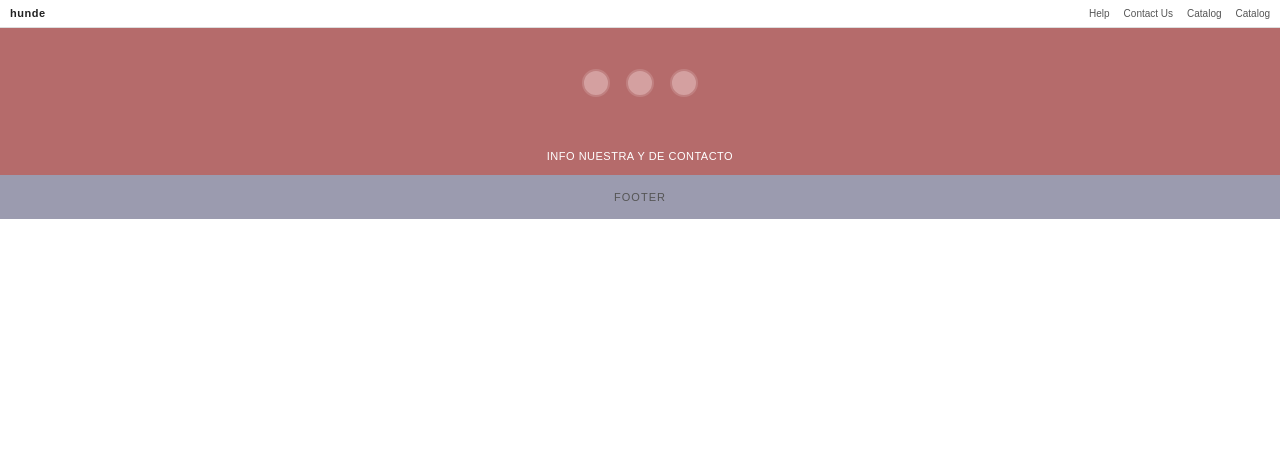
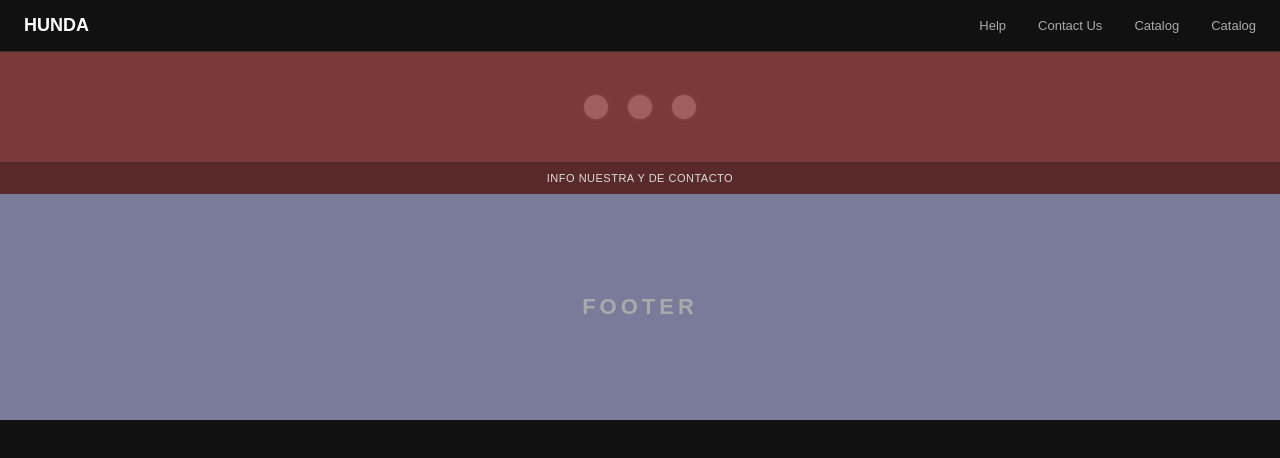
Before and after one commit to brigitteblau/bbm, a Next.js app: page /contact in a window 1280 px wide. Shown: the top 458 px of the page. Built offline with nearby package versions, Linux system fonts and the light colour scheme.

Commit message:
arregle landing y help

```diff
--- a/app/globals.css
+++ b/app/globals.css
@@ -1,29 +1,3 @@
-@import "tailwindcss";
-
-:root {
-  --background: #ffffff;
-  --foreground: #171717;
-}
-
-@theme inline {
-  --color-background: var(--background);
-  --color-foreground: var(--foreground);
-  --font-sans: var(--font-geist-sans);
-  --font-mono: var(--font-geist-mono);
-}
-
-@media (prefers-color-scheme: dark) {
-  :root {
-    --background: #0a0a0a;
-    --foreground: #ededed;
-  }
-}
-
-body {
-  background: var(--background);
-  color: var(--foreground);
-  font-family: Arial, Helvetica, sans-serif;
-}
 * {
   box-sizing: border-box;
   margin: 0;
@@ -32,64 +6,106 @@ body {
 
 body {
   font-family: Arial, sans-serif;
-  background: #fff;
+  background: #111;
+  color: #fff;
 }
+
 html, body {
   width: 100%;
   min-height: 100vh;
 }
+
 /* NAVBAR */
 .navbar {
-  background: #fff;
-  border-bottom: 1px solid #ddd;
-  height: 28px;
+  background: #111;
+  border-bottom: 1px solid #333;
+  height: 52px;
   display: flex;
   align-items: center;
   justify-content: space-between;
-  padding: 0 10px;
+  padding: 0 24px;
 }
 
 .navbar-logo {
-  font-size: 11px;
+  font-size: 18px;
   font-weight: 700;
-  color: #222;
-  letter-spacing: 0.5px;
+  color: #fff;
 }
 
 .navbar-links {
   display: flex;
-  gap: 14px;
+  gap: 32px;
 }
 
 .navbar-links a {
-  font-size: 10px;
-  color: #555;
+  font-size: 13px;
+  color: #aaa;
   text-decoration: none;
 }
 
-.navbar-links a:hover {
-  color: #222;
+/* LANDING */
+.landing-hero {
+  background: #6b3a3a;
+  height: calc(100vh - 52px);
+  display: flex;
+  flex-direction: column;
+  justify-content: space-between;
+  padding: 20px;
+}
+
+.landing-section1 {
+  font-size: 28px;
+  font-weight: 700;
+  color: #fff;
+}
+
+.demo-btn {
+  align-self: flex-end;
+  margin-bottom: 80px;
+  background: #222;
+  border: 1px solid #555;
+  padding: 16px 32px;
+  font-size: 18px;
+  font-weight: 700;
+  color: #fff;
+  cursor: pointer;
+}
+
+/* FOOTER */
+.footer {
+  background: #7a7a9a;
+  padding: 100px 14px;
+  display: flex;
+  align-items: center;
+  justify-content: center;
+}
+.footer-label {
+  font-size: 22px;
+  color: #aaa;
+  letter-spacing: 4px;
+  font-weight: 700;
 }
 
 /* HERO / VIDEO BLOCK */
 .hero-block {
-  background: #b56b6b;
-  height: calc(100vh - 28px);
+  background: #7a3a3a;
+  height: calc(100vh - 52px);
   display: flex;
   align-items: center;
   justify-content: center;
 }
 
-.hero-block .video-label {
-  color: #fff;
-  font-size: 16px;
-  font-weight: 700;
-  letter-spacing: 2px;
+.hero-block {
+  background: #7a3a3a;
+  height: 35vh;
+  display: flex;
+  align-items: center;
+  justify-content: center;
 }
 
 /* CONTACT HERO */
 .contact-hero {
-  background: #b56b6b;
+  background: #7a3a3a;
   display: flex;
   align-items: center;
   justify-content: center;
@@ -101,87 +117,43 @@ html, body {
   width: 28px;
   height: 28px;
   border-radius: 50%;
-  background: #d4a0a0;
-  border: 2px solid #c08080;
+  background: #a06060;
+  border: 2px solid #804040;
 }
 
 .contact-info {
-  background: #b56b6b;
+  background: #5a2a2a;
   display: flex;
   align-items: center;
   justify-content: center;
   padding: 10px;
-  color: #fff;
+  color: #ddd;
   font-size: 11px;
   letter-spacing: 0.5px;
 }
 
-/* CONTENT BLOCKS (gray rounded rows) */
 .content-blocks {
-  background: #3b3d6b;
-  padding: 12px 10px;
+  background: #4a4d8a;
+  padding: 16px 12px;
   display: flex;
   flex-direction: column;
-  gap: 8px;
+  justify-content: space-around;
+  min-height: 50vh;
 }
 
 .content-block {
-  background: #d0d0d8;
+  background: #e8e8ee;
   border-radius: 20px;
-  height: 28px;
+  height: 48px;
   display: flex;
   align-items: center;
   justify-content: center;
-}
-
-.content-block.faq {
-  background: #d0d0d8;
+  border: none;
 }
 
 .content-block .faq-label {
-  font-size: 12px;
+  font-size: 14px;
   font-weight: 700;
   color: #222;
   letter-spacing: 1px;
 }
-
-/* FOOTER */
-.footer {
-  background: #9b9baf;
-  padding: 14px;
-  display: flex;
-  align-items: center;
-  justify-content: center;
-}
-
-.footer-label {
-  font-size: 11px;
-  color: #555;
-  letter-spacing: 1px;
-}
-
-/* LANDING */
-.landing-section1 {
-  padding: 14px 12px 10px;
-  font-size: 11px;
-  color: #333;
-}
-
-.landing-hero {
-  background: #c9a0a0;
-  height: calc(100vh - 28px);
-  display: flex;
-  align-items: flex-end;
-  justify-content: flex-end;
-  padding: 8px;
-}
-.demo-btn {
-  background: #fff;
-  border: 1px solid #ccc;
-  padding: 4px 10px;
-  font-size: 10px;
-  font-weight: 700;
-  color: #333;
-  letter-spacing: 0.5px;
-  cursor: pointer;
-}
--- a/app/page.tsx
+++ b/app/page.tsx
@@ -1,12 +1,11 @@
 import Navbar from "@/components/Navbar";
-import "@/app/globals.css";
-
+import "./globals.css";
 export default function LandingPage() {
   return (
     <div style={{ width: "100%" }}>
       <Navbar />
-      <div className="landing-section1">Section 1</div>
       <div className="landing-hero">
+        <span className="landing-section1">Section 1</span>
         <button className="demo-btn">DEMO</button>
       </div>
       <div className="footer">
--- a/components/Navbar.tsx
+++ b/components/Navbar.tsx
@@ -1,7 +1,7 @@
 export default function Navbar() {
   return (
     <nav className="navbar">
-      <span className="navbar-logo">hunde</span>
+      <span className="navbar-logo">HUNDA</span>
       <div className="navbar-links">
         <a href="/help">Help</a>
         <a href="/contact">Contact Us</a>
```
